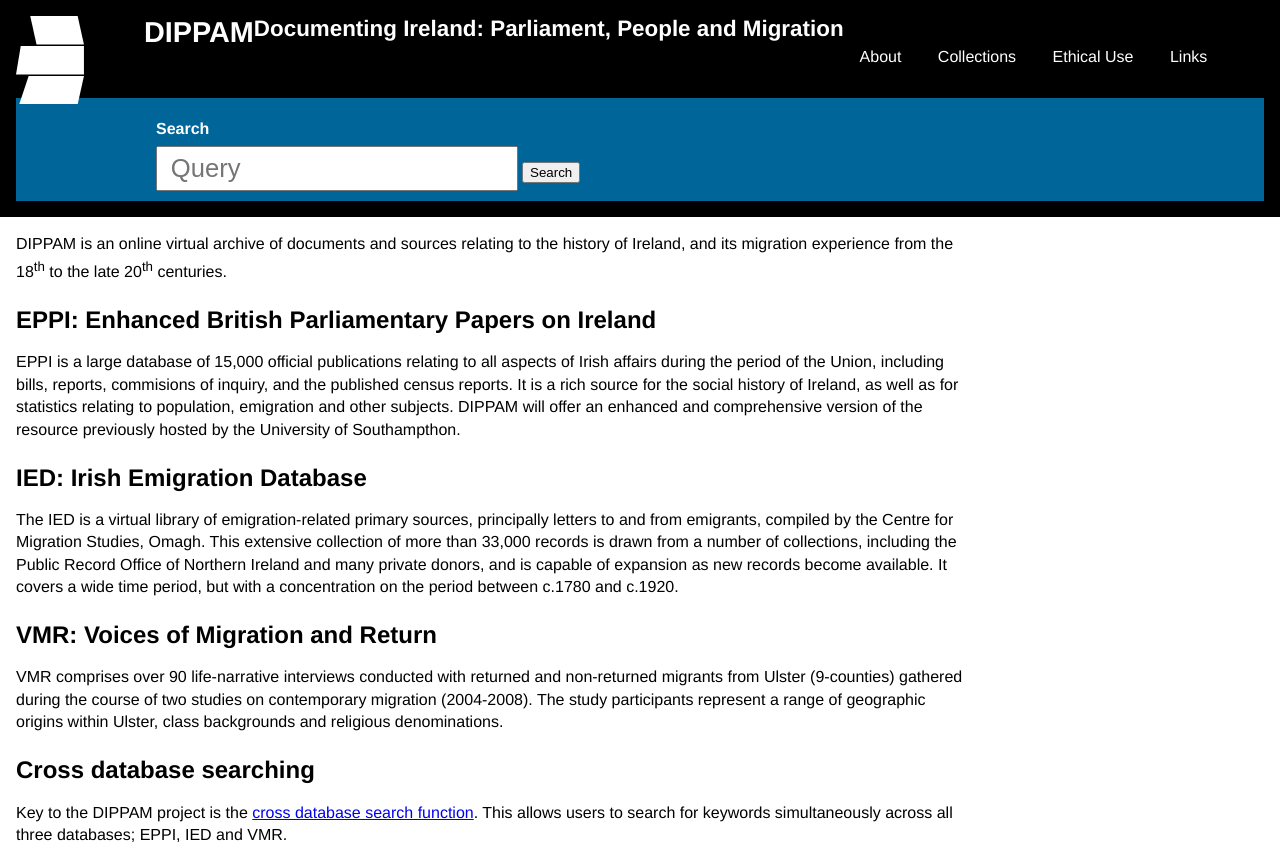
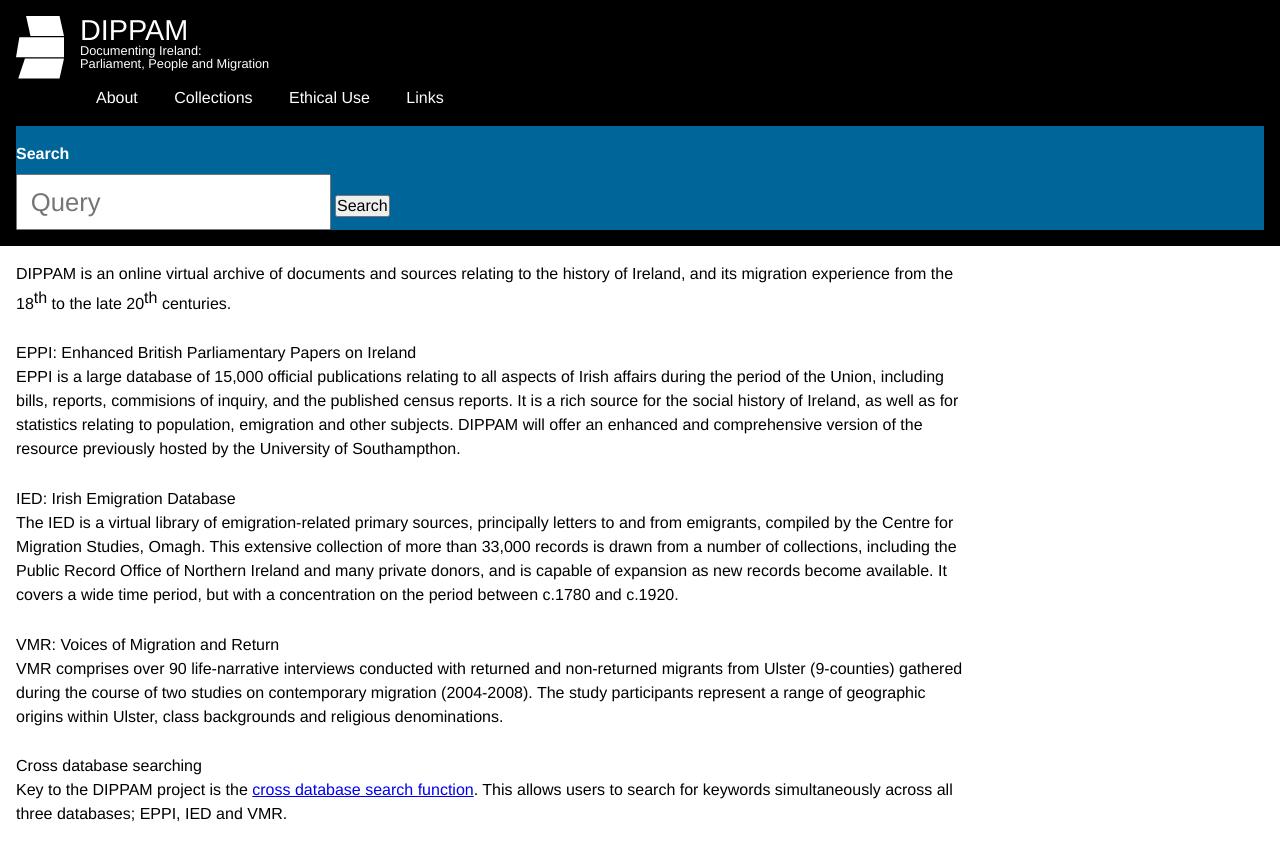
Before and after one commit to conail/dippam, a website: page public/homepage.html in a window 1280 px wide. Shown: the top 849 px of the page. Drawn offline with Linux system fonts and the light colour scheme.

Commit message:
Logotype using all current elements (Logo, H1 and H2).

```diff
--- a/public/homepage.html
+++ b/public/homepage.html
@@ -7,15 +7,17 @@
   <body>
     <div id="app">
       <header>
-	<svg id="logo" viewbox="0 0 81 56">
+	<a id="home" href="/">
+	  <svg id="logo" viewbox="0 0 43 56">
 	    <g>
 	      <path d="m 9,0  30,0  4,18 -30,0 z" id="b1"/>
 	      <path d="m 0,37 43,0 0,-18 -40,0 z" id="b2"/>
 	      <path d="m 8,38 35,0 -4,18 -37,0 z" id="b3"/>
 	    </g>
 	  </svg>
-	<h1><a href="/">DIPPAM</a></h1>
-	<h2><a href="/">Documenting Ireland: Parliament, People and Migration</a></h2>
+	  <h1>DIPPAM</h1>
+	  <h2>Documenting Ireland:<br/> Parliament, People and Migration</h2>
+	</a>
 	<nav id="primary">
 	  <ul>
 	    <li class="about"><a href="">About</a>
--- a/sass/style.sass
+++ b/sass/style.sass
@@ -1,7 +1,15 @@
-body
+*
+  font: normal 1em/1.5em Helvetica, Arial, sans-serif
   margin: 0
   padding: 0
+
+html
   min-height: 100%
+
+body
+  min-height: 100%
+  padding: 0
+  margin: 0
 
 #app
   display: flex
@@ -15,23 +23,26 @@
     a
       color: #FFF
       text-decoration: none
-    h1
-      clear: right
-      float: left
-      font-size: 1.8em
-      margin: 0
-    h2
-      float: left
-      font-size: 1.4em
-      margin: 0
-    svg#logo
-      float: left
-      width: 8em
-      g
-        path
-          fill: #FFF
-          stroke: none
+    a#home
+      display: block
+      h1
+        font-size: 1.8em
+        line-height: 1em
+        margin: 0
+      h2
+        font-size: 0.8em
+        line-height: 1em
+        margin: 0
+      svg#logo
+        float: left
+        margin-right: 1em
+        width: 3em
+        g
+          path
+            fill: #FFF
+            stroke: none
     nav#primary
+      display: block
       li
         display: inline-block
         a
```
Also changed, not shown: public/css/style.css. Lines whose indentation alone changed are shown as unchanged.
